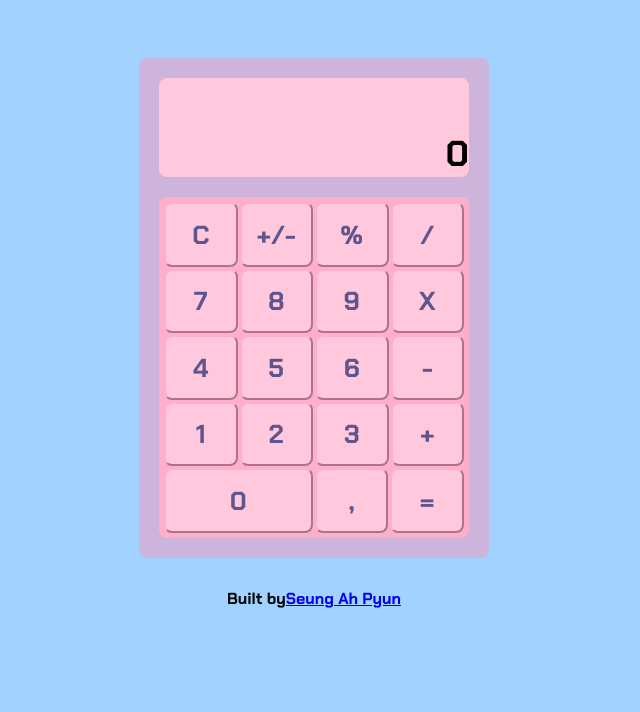
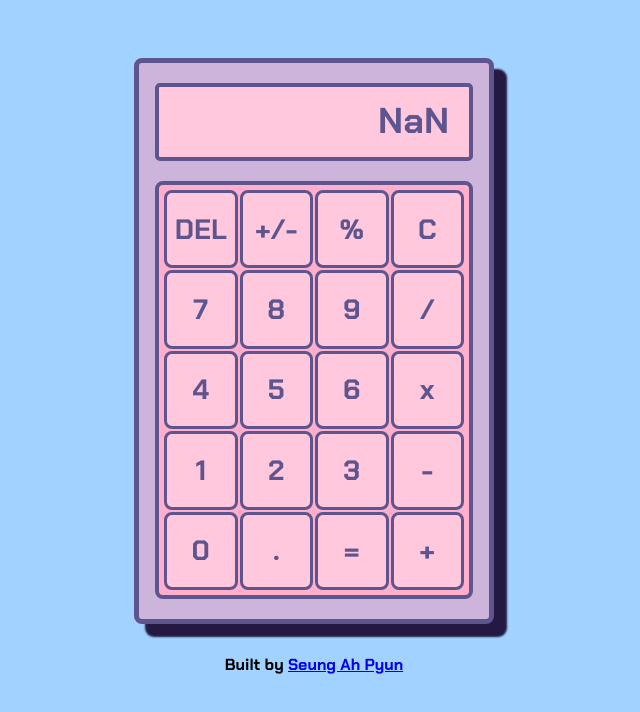
Before and after one commit to seungahpyun/calculator, a plain HTML site: page index.html in a window 1280 px wide. Both pictures are taken after a click on the button "+/-". Shown: the whole page, without its empty margins (326-966 px from the left). Drawn offline with Linux system fonts and the light colour scheme.

Commit message:
complete

```diff
--- a/index.html
+++ b/index.html
@@ -11,35 +11,37 @@
   <body>
     <main>
       <div class="calculator">
-        <div class="displayNumber">0</div>
+        <div class="display" id="display">0</div>
         <div class="btnGrid">
-          <button type="button" class="Btn" id="clear">C</button>
-          <button type="button" class="Btn" id="plus-minus">+/-</button>
-          <button type="button" class="Btn" id="percent">%</button>
-          <button type="button" class="Btn" id="operator">/</button>
+          <button onclick="deleteLastCharacter()">DEL</button>
+          <button onclick="plusMinus()">+/-</button>
+          <button onclick="calculatePercentage()">%</button>
+          <button id="clear" onclick="clearDisplay()">C</button>
 
-          <button type="button" class="Btn" id="number">7</button>
-          <button type="button" class="Btn" id="number">8</button>
-          <button type="button" class="Btn" id="number">9</button>
-          <button type="button" class="Btn" id="operator">X</button>
+          <button onclick="appendInput('7')">7</button>
+          <button onclick="appendInput('8')">8</button>
+          <button onclick="appendInput('9')">9</button>
+          <button class="operator" onclick="appendInput('/')">/</button>
 
-          <button type="button" class="Btn" id="number">4</button>
-          <button type="button" class="Btn" id="number">5</button>
-          <button type="button" class="Btn" id="number">6</button>
-          <button type="button" class="Btn" id="operator">-</button>
 
-          <button type="button" class="Btn" id="number">1</button>
-          <button type="button" class="Btn" id="number">2</button>
-          <button type="button" class="Btn" id="number">3</button>
-          <button type="button" class="Btn" id="operator">+</button>
+          <button onclick="appendInput('4')">4</button>
+          <button onclick="appendInput('5')">5</button>
+          <button onclick="appendInput('6')">6</button>
+          <button class="operator" onclick="appendInput('*')">x</button>
 
-          <button type="button" class="Btn" id="number_zero">0</button>
-          <button type="button" class="Btn" id="decimal">,</button>
-          <button type="button" class="Btn" id="equal">=</button>
+          <button onclick="appendInput('1')">1</button>
+          <button onclick="appendInput('2')">2</button>
+          <button onclick="appendInput('3')">3</button>
+          <button class="operator" onclick="appendInput('-')">-</button>
+
+          <button onclick="appendInput('0')">0</button>
+          <button onclick="appendInput('.')">.</button>
+          <button id="equals" class="operator" onclick="calculate()">=</button>
+          <button class="operator" onclick="appendInput('+')">+</button>
 
         </div>
     </main>
-    <footer class="footer">Built by <a href=https://github.com/seungahpyun> Seung Ah Pyun</a></footer>
+    <footer class="footer">Built by <a href=https://github.com/seungahpyun> Seung Ah Pyun </a></footer>
     <script src="script.js"></script>
   </body>
 </html>
--- a/script.js
+++ b/script.js
@@ -1,8 +1,72 @@
-const numberButtons = document.querySelectorAll('#number');
-const operatorButtons = document.querySelectorAll('#operator');
-const clearButton = document.querySelector('#clear');
-const plusMinusButton = document.querySelectorAll('#plus-minus');
-const equalsButton = document.querySelector('#equals');
-const decimalButton = document.querySelector('#decimal');
-const percentButton = document.querySelector('#percent');
-const displayNumber = document.querySelector('.displayNumber');
+let displayValue = '';
+
+function appendInput(value) {
+  displayValue += value;
+  updateDisplay();
+}
+
+function calculate() {
+  try {
+    const result = eval(displayValue);
+    displayValue = result.toString();
+    updateDisplay();
+  } catch (error) {
+    displayValue = 'Oops!';
+    updateDisplay();
+  }
+}
+
+function clearDisplay() {
+  displayValue = '';
+  updateDisplay();
+}
+
+function deleteLastCharacter() {
+  displayValue = displayValue.slice(0, -1);
+  updateDisplay();
+}
+
+function calculatePercentage() {
+  try {
+    const result = eval(displayValue) / 100;
+    displayValue = result.toString();
+    updateDisplay();
+  } catch (error) {
+    displayValue = 'Error';
+    updateDisplay();
+  }
+}
+
+function plusMinus() {
+  try {
+    const result = eval(displayValue) * -1;
+    displayValue = result.toString();
+    updateDisplay();
+  } catch (error) {
+    displayValue = 'Oops!';
+    updateDisplay();
+  }
+}
+
+function updateDisplay() {
+  const display = document.getElementById('display');
+  display.textContent = displayValue;
+}
+
+document.addEventListener('keydown', event => {
+  if (event.key.match(/[0-9]/)) {
+    const number = event.key;
+    appendInput(number);
+  } else if (event.key === '.') {
+    appendInput('.');
+  } else if (event.key.match(/[\+\-\*\/]/)) {
+    const operator = event.key;
+    appendInput(operator);
+  } else if (event.key === 'Enter') {
+    calculate();
+  } else if (event.key === 'Escape') {
+    clearDisplay();
+  } else if (event.key === 'Backspace') {
+    deleteLastCharacter();
+  }
+});
--- a/style.css
+++ b/style.css
@@ -11,27 +11,29 @@ main{
 
 .calculator{
   width: 350px;
-  height: 500px;
   background-color: #cdb4db;
   display: flex;
   flex-direction:column;
   border-radius: 8px;
   margin-top: 50px;
   margin-bottom: 30px;
+  border: 5px solid #5e548e;
+  box-shadow:12px 12px 2px 1px #231942;
 }
 
-.displayNumber{
-  display: flex;
+.display{
+  padding: 10px 20px;
+  border-radius: 5px;
+  min-height: 50px;
+  margin:20px auto;
+  background-color:  #ffc8dd;
+  text-align: right;
+  word-wrap: break-word;
+  word-break: break-all;
+  width: 270px;
+  color:#5e548e;
   font-size: 36px;
-  width: 310px;
-  height: 120px;
-  background-color: #ffc8dd;
-  border-radius: 8px;
-  margin: 20px auto;
-  justify-content: flex-end;
-  align-self: flex-end;
-  align-items: flex-end;
-  padding: auto;
+  border: 4px solid #5e548e;
 }
 
 
@@ -46,9 +48,10 @@ main{
   gap:2px;
   padding: 5px;
   border-radius: 8px;
+  border: 4px solid #5e548e;
 }
 
-.Btn{
+Button{
   width: 70px;
   height: auto;
   flex-grow:1;
@@ -58,19 +61,14 @@ main{
   border-color: #ffafcc;
   color: #5e548e;
   font-family: 'Chakra Petch', sans-serif;
-  font-size: 26px;
+  font-size: 28px;
+  border: 3px solid #5e548e;
 }
 
-.Btn:hover{
+Button:hover{
   background-color:#fb6f92;
 }
 
-
-#number_zero{
-  width: 145px;
+.footer{
+  text-align: center;
 }
-
-.footer{
-  display: flex;
-  justify-content: center;
-}
```
